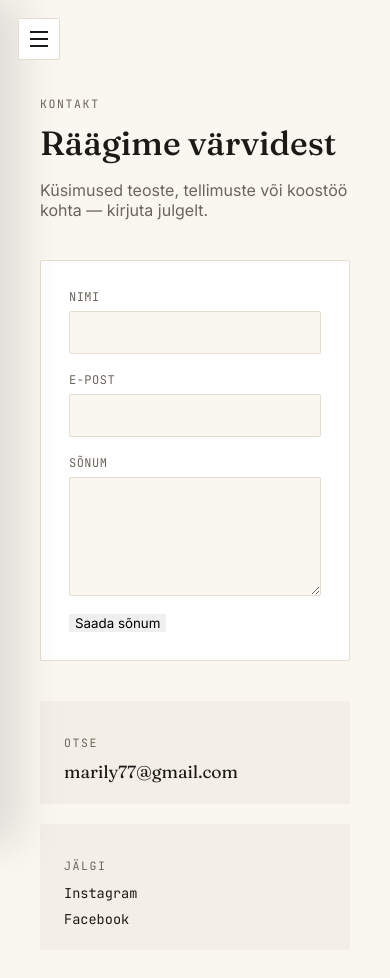
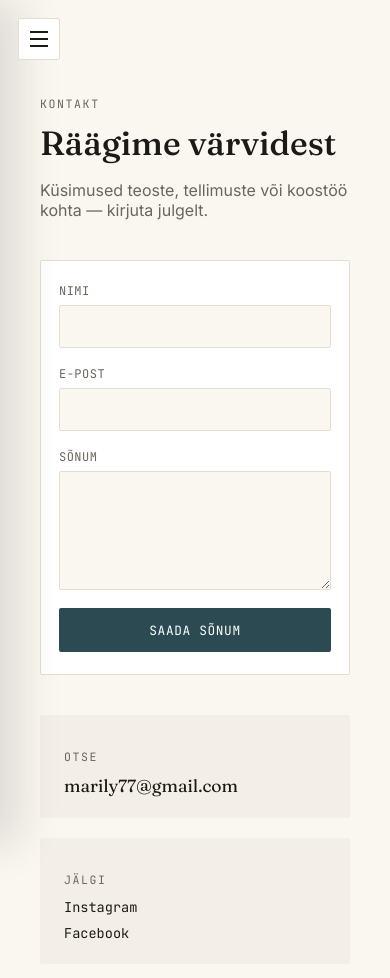
Before and after one commit to marily77/marilysartnest, a React (Vite) app: page /contact in a window 390 px wide. Shown: the top 978 px of the page. Built offline with nearby package versions, Linux system fonts and the light colour scheme.

Commit message:
New logo

```diff
--- a/src/components/Sidebar.jsx
+++ b/src/components/Sidebar.jsx
@@ -61,7 +61,7 @@ export default function Sidebar() {
       <aside className={"sidebar" + (open ? " sidebar--open" : "")}>
         <NavLink to="/" className="sidebar__brand" onClick={close}>
           <img
-            src="/public/marilygif.gif"
+            src="/public/t.svg"
             alt="Marily's Art Nest"
             className="sidebar__logo"
           />
--- a/src/pages/About.css
+++ b/src/pages/About.css
@@ -1,4 +1,3 @@
-
 /* ---- Hero: photo + intro ---- */
 .about__hero {
   display: flex;
@@ -137,6 +136,7 @@
 .cv__text {
   color: var(--ink-soft);
   line-height: 1.55;
+  overflow-wrap: break-word;
 }
 
 .cv__link {
@@ -150,13 +150,24 @@
 }
 
 /* ---- Funky outro ---- */
+/* Note: rotation lives on the inner .about__outro-tilt wrapper, not on
+   .about__outro itself, because .about__outro also carries the
+   [data-reveal] fade-in (which animates its own `transform`). Two
+   `transform` declarations on the same element don't combine — the
+   higher-specificity one (.reveal.is-visible) would silently win and
+   the tilt would never actually show. Splitting them onto two nested
+   elements keeps both animations intact. */
 .about__outro {
   margin-top: 24px;
+  max-width: 720px;
+  overflow: hidden;
+}
+
+.about__outro-tilt {
   padding: 28px 30px;
   background: var(--bg-soft);
   border: 1px dashed var(--accent-soft);
   border-radius: var(--radius);
-  max-width: 720px;
   transform: rotate(-0.4deg);
 }
 
@@ -165,6 +176,7 @@
   font-family: var(--font-display);
   font-size: 1.1rem;
   line-height: 1.55;
+  overflow-wrap: break-word;
 }
 
 .about__outro-link {
@@ -172,9 +184,17 @@
   font-weight: 600;
   text-decoration: underline;
   text-underline-offset: 4px;
-  white-space: nowrap;
 }
 
 .about__outro-link:hover {
   opacity: 0.75;
 }
+
+@media (max-width: 640px) {
+  .about__outro-tilt {
+    padding: 22px 20px;
+    /* a full-bleed box on a narrow screen makes even a tiny rotation
+       read as "crooked" rather than "playful" — keep it straight here */
+    transform: none;
+  }
+}
--- a/src/pages/About.jsx
+++ b/src/pages/About.jsx
@@ -12,7 +12,7 @@ export default function About() {
     <div className="container section" ref={scopeRef}>
       <div className="about__hero">
         <img
-          src="/pildid/marily.jpg"
+          src="/public/pildid/marily.jpg"
           alt={t("about.photoAlt")}
           className="about__photo"
           data-reveal
@@ -71,6 +71,7 @@ export default function About() {
       </div>
 
       <div className="about__outro" data-reveal>
+        <div className="about__outro-tilt">
           <p>
             {t("about.outro.text")}{" "}
             <a
@@ -84,5 +85,6 @@ export default function About() {
           </p>
         </div>
       </div>
+    </div>
   );
 }
--- a/src/pages/Contact.css
+++ b/src/pages/Contact.css
@@ -34,6 +34,12 @@
   padding: 28px;
 }
 
+@media (max-width: 480px) {
+  .contact__form {
+    padding: 22px 18px;
+  }
+}
+
 .field {
   display: flex;
   flex-direction: column;
@@ -47,6 +53,7 @@
 
 .field input,
 .field textarea {
+  width: 100%;
   font-family: var(--font-body);
   font-size: 0.95rem;
   color: var(--ink);
--- a/src/styles.css
+++ b/src/styles.css
@@ -89,6 +89,48 @@ img {
   outline-offset: 3px;
 }
 
+/* Shared button styles — .btn was referenced (Contact's Send button)
+   but never actually defined, so it rendered with no padding/background
+   at all. Sizes for a comfortable ~44px touch target on mobile. */
+.btn {
+  display: inline-flex;
+  align-items: center;
+  justify-content: center;
+  gap: 8px;
+  padding: 13px 26px;
+  min-height: 44px;
+  font-family: var(--font-mono);
+  font-size: 0.8rem;
+  letter-spacing: 0.05em;
+  text-transform: uppercase;
+  border-radius: var(--radius);
+  border: 1px solid var(--line);
+  background: var(--paper);
+  color: var(--ink);
+  transition: transform 0.2s ease, background 0.2s ease, color 0.2s ease;
+}
+
+.btn:hover {
+  transform: translateY(-1px);
+}
+
+.btn--primary {
+  background: var(--accent);
+  border-color: var(--accent);
+  color: var(--paper);
+}
+
+.btn--primary:hover {
+  background: var(--ink);
+  border-color: var(--ink);
+}
+
+@media (max-width: 640px) {
+  .btn {
+    width: 100%;
+  }
+}
+
 .eyebrow {
   font-family: var(--font-mono);
   font-size: 0.72rem;
```
Also changed, not shown: public/t.svg (added). Lines whose indentation alone changed are shown as unchanged.
